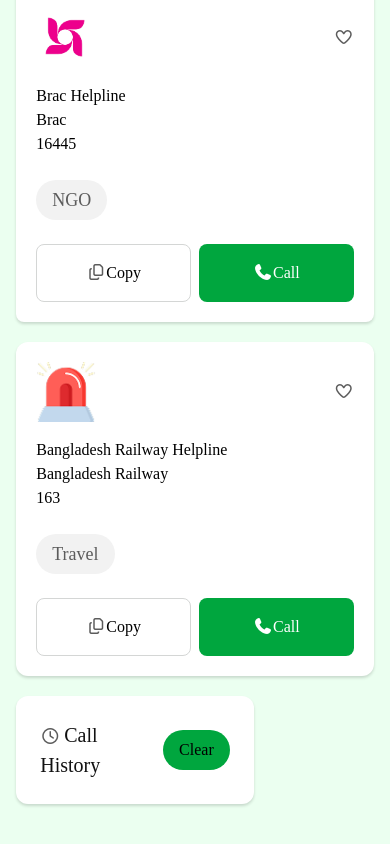
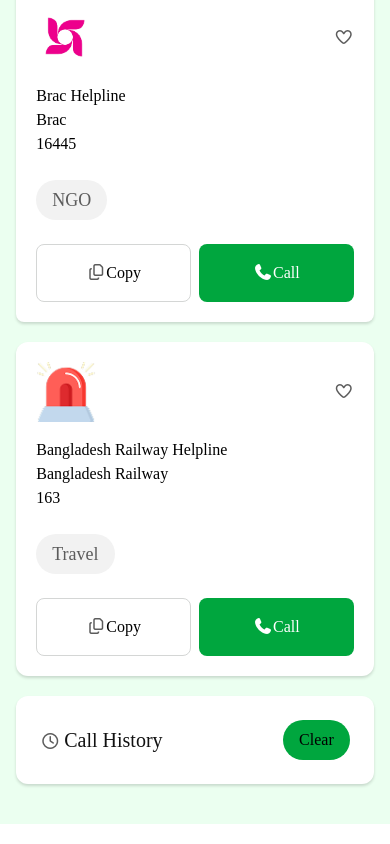
Before and after one commit to SHARIFULALAM2025/Emergency-Hotline, a plain HTML site: page index.html in a window 390 px wide. Shown: the part 2830-3674 px from the top of the page. Drawn offline with nearby package versions, Linux system fonts and the light colour scheme; a web font is replaced by a local one.

Commit message:
responsive

```diff
--- a/index.html
+++ b/index.html
@@ -263,7 +263,7 @@
                         </div>
                     </div>
                 </section>
-                <aside class="col-span-3 shadow-color bg-[rgba(255,255,255,1)] rounded-xl ">
+                <aside class=" col-span-9 md:col-span-3 shadow-color bg-[rgba(255,255,255,1)] rounded-xl ">
                     <div id="call_history" class="flex justify-between items-center p-6 w-full  gap-2">
                         <div class="">
                             <i class="fa-regular fa-clock text-[#5C5C5C]"></i>
```
Also changed, not shown: style/index.js (+7 -0 lines).
